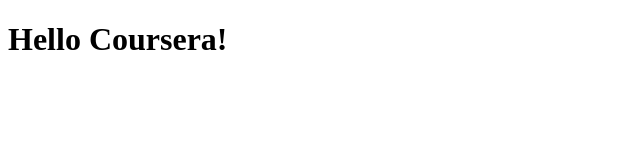
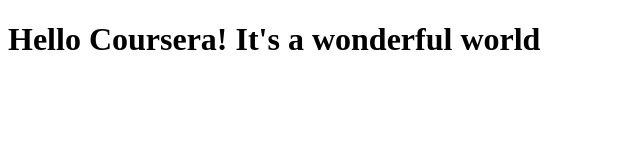
Before and after one commit to evaruitenbeek/coursera-test, a plain HTML site: page site/index.html in a window 1280 px wide. Shown: the whole page, without its empty margins (0-640 px from the left). Drawn offline with Linux system fonts and the light colour scheme.

Commit message:
Small addition to our page content.

```diff
--- a/site/index.html
+++ b/site/index.html
@@ -4,6 +4,6 @@
 	<title>Hello Coursera!</title>
 </head>
 <body>
-<h1>Hello Coursera!</h1>
+<h1>Hello Coursera! It's a wonderful world</h1>
 </body>
 </html>
```
